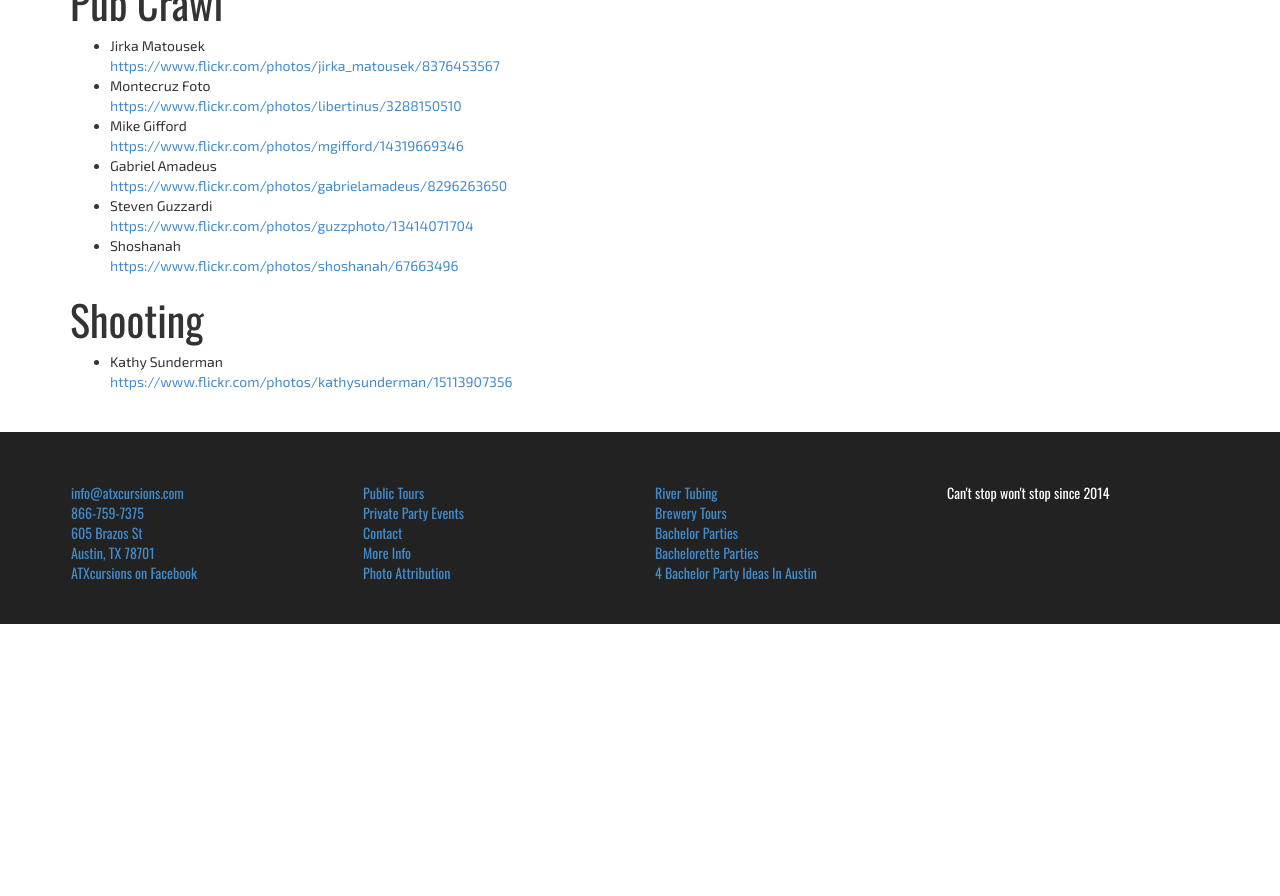
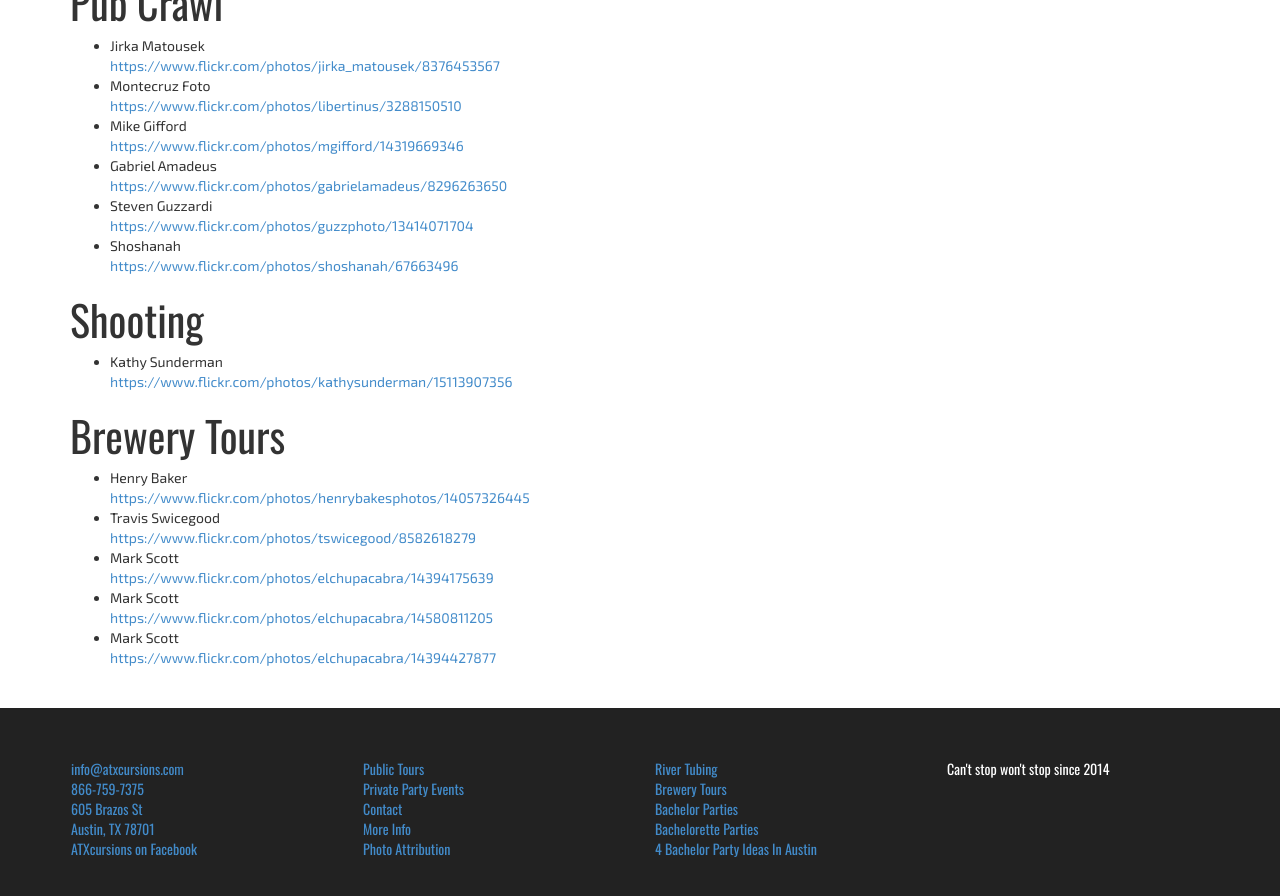
Before and after one commit to Gennovacap-Technology/axtcursions, a Jekyll site: the page built from attribution.html, in a window 1280 px wide and 900 px high, scrolled down 4127 px. Shown: the top 896 px of the window. Built offline with Jekyll 4.4.1, drawn with Linux system fonts in a browser that asks for light colours; nearby versions of some CDN libraries; Markdown is read by kramdown in place of the engine named in the settings; before the commit the page ends 4751 px from its top, so only the background shows below that.

Commit message:
adding photos to brewery landing page to make it more interseting

```diff
--- a/attribution.html
+++ b/attribution.html
@@ -273,6 +273,20 @@ title: Photo Attribution
             <a href="https://www.flickr.com/photos/kathysunderman/15113907356">https://www.flickr.com/photos/kathysunderman/15113907356</a>
           </li>
         </ul>
+
+        <h2>Brewery Tours</h2>
+        <ul>
+          <li>Henry Baker<br />
+            <a href="https://www.flickr.com/photos/henrybakesphotos/14057326445">https://www.flickr.com/photos/henrybakesphotos/14057326445</a></li>
+          <li>Travis Swicegood<br />
+            <a href="https://www.flickr.com/photos/tswicegood/8582618279">https://www.flickr.com/photos/tswicegood/8582618279</a></li>
+          <li>Mark Scott<br />
+            <a href="https://www.flickr.com/photos/elchupacabra/14394175639">https://www.flickr.com/photos/elchupacabra/14394175639</a></li>
+          <li>Mark Scott<br />
+            <a href="https://www.flickr.com/photos/elchupacabra/14580811205">https://www.flickr.com/photos/elchupacabra/14580811205</a></li>
+          <li>Mark Scott<br />
+            <a href="https://www.flickr.com/photos/elchupacabra/14394427877">https://www.flickr.com/photos/elchupacabra/14394427877</a></li>
+        </ul>
       </div>
     </div>
 
--- a/private-party-events.html
+++ b/private-party-events.html
@@ -69,13 +69,14 @@
         </li>
       </ul>
 
-      <img src="/images/tubing/bachelorette-party-tubing-1.jpg" class="pull-right col-xs-12 rounded" style="max-width: 1200px;"/>
+      <img src="/images/t-beer.jpg" class="pull-right col-xs-12 rounded" style="max-width: 1200px;"/>
 
 
       <p><a href="tel:8667597375" onclick="ga('send', 'event', 'call to action', 'call us', '/private-party-events.html bottom link');"><b>Call 866-759-7375</b></a> or <a href="mailto:info@atxcursions.com" onclick="ga('send', 'event', 'call to action', 'email us', '/private-party-events.html bottom link');">email us at <b>info@atxcursions.com</b></a> for more information (availability, pricing) and to book your trip. If you send us an email just let us know what activity you'd like to do and when you'd like to go.</p>
 
 
-
+      <img src="/images/tubing/bachelorette-party-tubing-1.jpg" class="pull-right col-xs-12 rounded" style="max-width: 1200px;"/>
+      <img src="/images/austin-beerworks-patio.jpg" class="pull-right col-xs-12 rounded" style="max-width: 1200px;"/>
       <img src="/images/tubing/bachelor-party-1.jpg" class="pull-right col-xs-12 rounded" style="max-width: 1200px;"/>
       <img src="/images/tubing/bachelorette-party-1.jpg" class="pull-right col-xs-12 rounded" style="max-width: 1200px;"/>
       <img src="/images/tubing/group-2-2.jpg" class="pull-right col-xs-12 rounded" style="max-width: 1200px;"/>
```
Also changed, not shown: austin-brewery-tours.html (+6 -1 lines), images/austin-beerworks-brewing.jpg (added), images/austin-beerworks-patio.jpg (added), images/austin-beerworks-pour.jpg (added), 3 other files.
